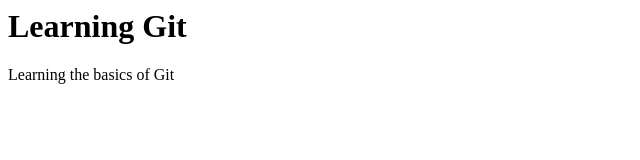
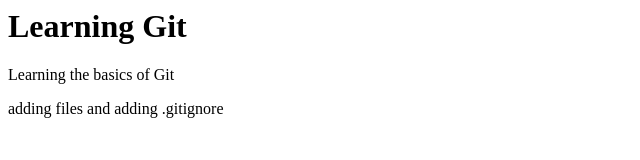
Before and after one commit to naughtyhooh/gittr, a plain HTML site: page index.html in a window 1280 px wide. Shown: the whole page, without its empty margins (0-640 px from the left). Drawn offline with Linux system fonts and the light colour scheme.

Commit message:
Created a .gitignore file (ignore c and header files) added a line to index.html

```diff
--- a/index.html
+++ b/index.html
@@ -3,5 +3,6 @@
 <body>
 <h1>Learning Git</h1>
 <p>Learning the basics of Git</p>
+<p>adding files and adding .gitignore</p>
 </body>
 </html>
```
Also changed, not shown: 1 other file.
